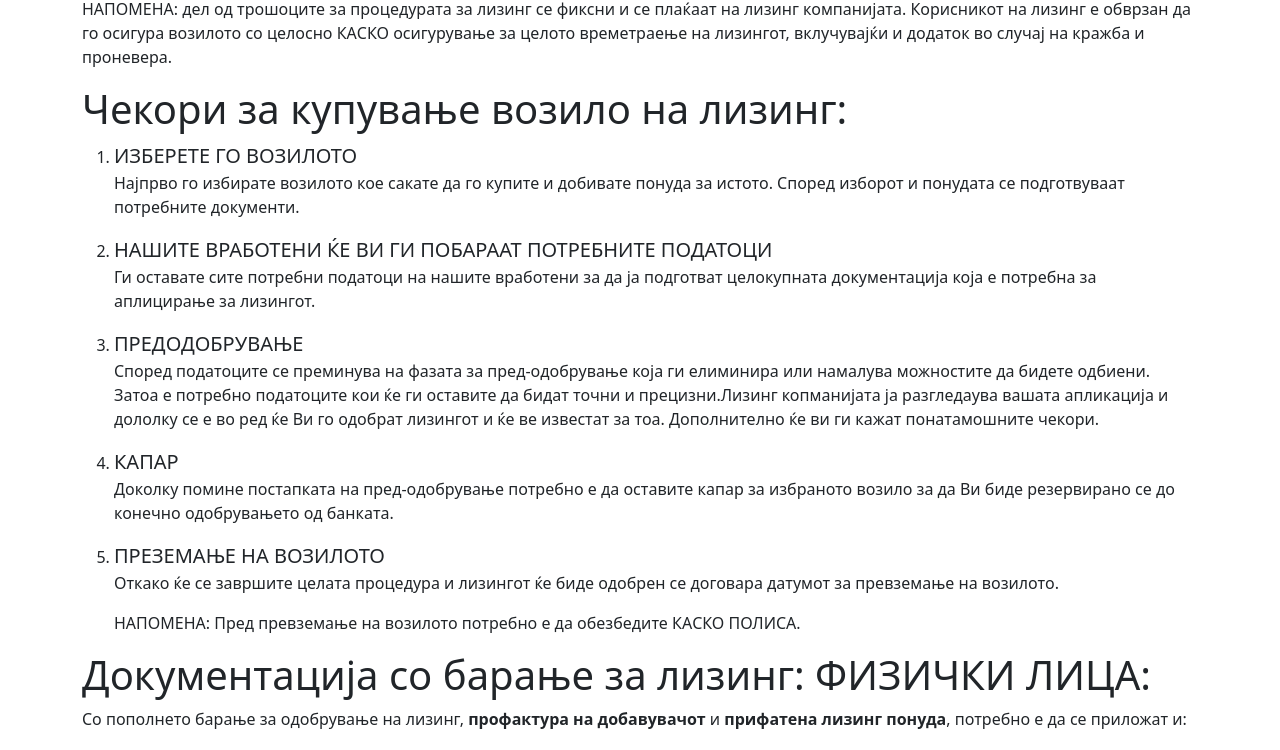
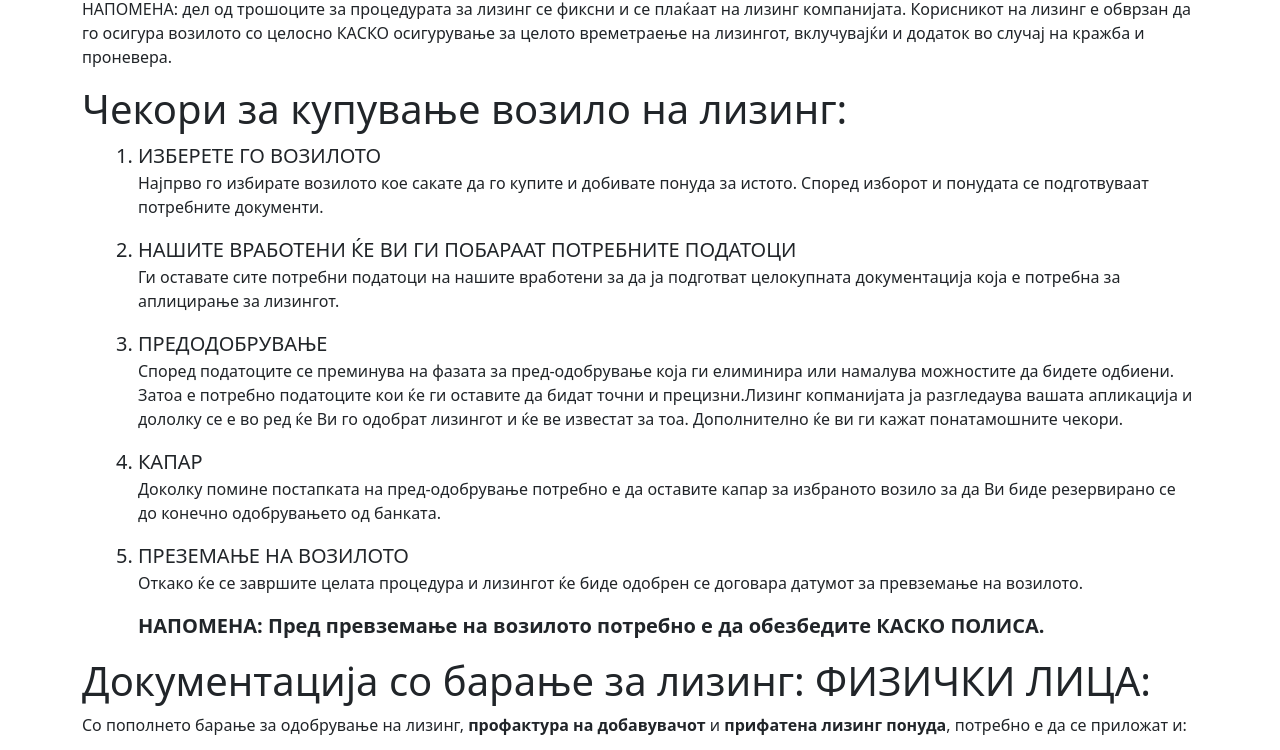
Before and after one commit to shpresaze/task1, a Vue app: page / in a window 1280 px wide. Shown: the part 1011-1761 px from the top of the page. Built offline with nearby package versions, Linux system fonts and the light colour scheme.

Commit message:
Final Version

```diff
--- a/src/components/SectionDocumentation.vue
+++ b/src/components/SectionDocumentation.vue
@@ -7,8 +7,8 @@
       <strong>прифатена лизинг понуда</strong>, потребно е да се приложат и:
     </p>
     <ul>
-      <li v-for="element in myList" :key="element.title">
-        <p class="mb-0 ps-4">
+      <li v-for="element in myList" :key="element.title" class="ms-4">
+        <p class="mb-0">
           {{ element.description }}
           <a :href="element.link">{{ element.linkedText }}</a>
         </p>
--- a/src/components/SectionSteps.vue
+++ b/src/components/SectionSteps.vue
@@ -2,10 +2,12 @@
   <section>
     <h1>{{ title }}</h1>
     <ol>
-      <li v-for="element in myList" :key="element.title">
-        <p class="mb-0 fs-5">{{ element.title }}</p>
-        <p>{{ element.description }}</p>
-        <p>{{ element.boldedDescription }}</p>
+      <li v-for="element in myList" :key="element.title" class="ms-4 fs-5">
+        <p class="mb-0">{{ element.title }}</p>
+        <p class="fs-6">{{ element.description }}</p>
+        <p>
+          <strong>{{ element.boldedDescription }}</strong>
+        </p>
       </li>
     </ol>
   </section>
```
